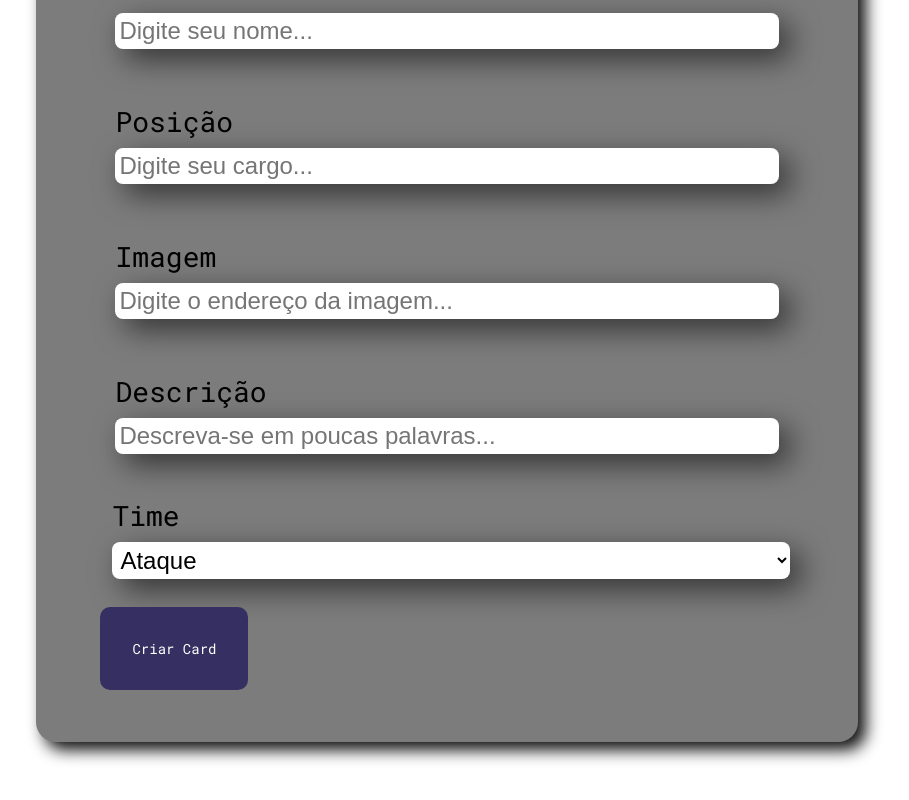
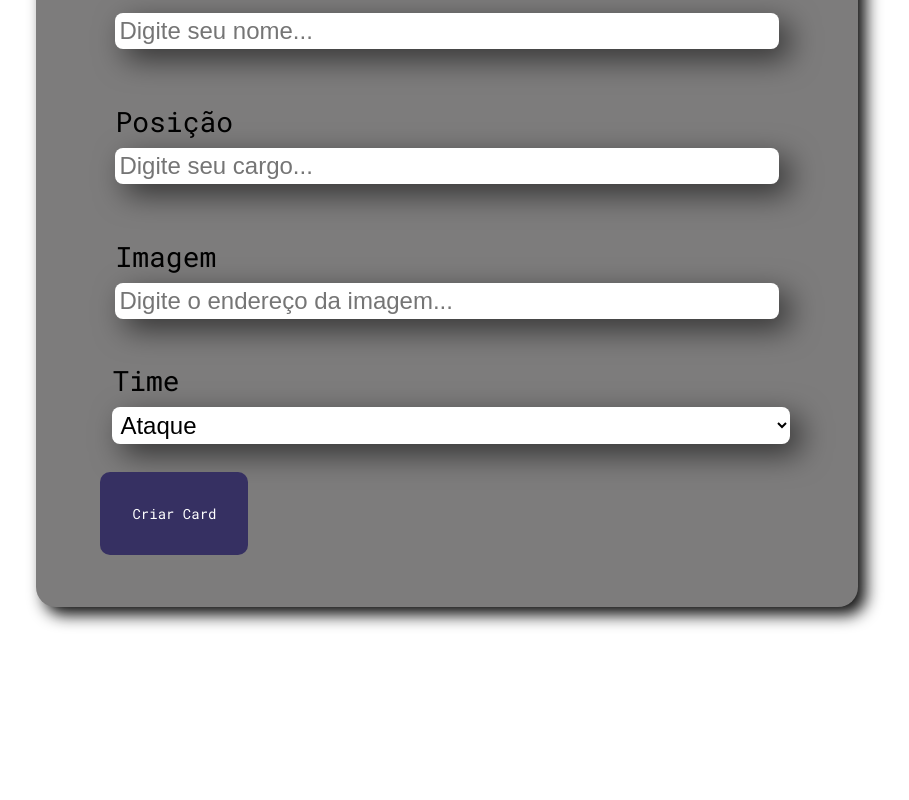
Before and after one commit to DevHawnk/organo, a React (Create React App) app: page / in a window 1280 px wide. Shown: the part 1199-1999 px from the top of the page, without its empty margins (193-1102 px from the left). After the commit the page ends 1886 px from the top, so only its background shows below. Built offline with nearby package versions, Linux system fonts and the light colour scheme.

Commit message:
atualizado

```diff
--- a/src/App.jsx
+++ b/src/App.jsx
@@ -60,7 +60,6 @@ function App() {
         <Time
           key={time.nome}
           nome={time.nome}
-          descricao={time.descricao}
           corPrimaria={time.corPrimaria}
           corSecundaria={time.corSecundaria}
           atletas={atletas.filter((atleta) => atleta.time === time.nome)}
--- a/src/componet/Atleta/index.jsx
+++ b/src/componet/Atleta/index.jsx
@@ -1,6 +1,6 @@
 import "./Atleta.css";
 
-const Atleta = ({ nome, imagem, cargo, descricao, corDeFundo }) => {
+const Atleta = ({ nome, imagem, cargo, corDeFundo }) => {
   return (
     <div className="atleta">
       <div className="cabecalho" style={{ backgroundColor: corDeFundo }}>
@@ -10,7 +10,6 @@ const Atleta = ({ nome, imagem, cargo, descricao, corDeFundo }) => {
       <div className="rodape">
         <h4>{nome}</h4>
         <h5>{cargo}</h5>
-        <div>{descricao}</div>
       </div>
     </div>
   );
--- a/src/componet/Formulario/index.jsx
+++ b/src/componet/Formulario/index.jsx
@@ -51,13 +51,7 @@ const Formulario = (props) => {
           valor={imagem}
           aoAlterado={(valor) => setImagem(valor)}
         />
-        <CampoTexto
-          obrigatorio={true}
-          label="Descrição"
-          placeholder="Descreva-se em poucas palavras"
-          valor={descricao}
-          aoAlterado={(valor) => setDescricao(valor)}
-        />
+
         <ListaSuspensa
           obrigatorio={true}
           label="Time"
```
